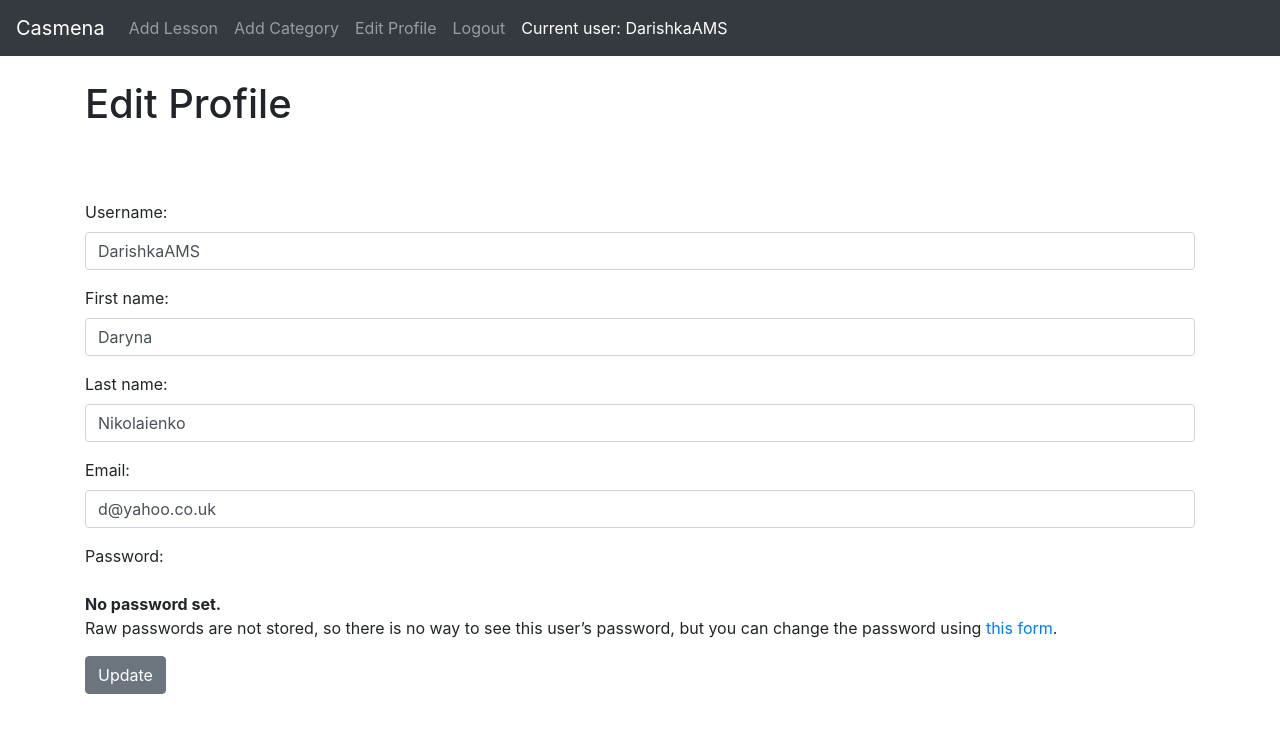
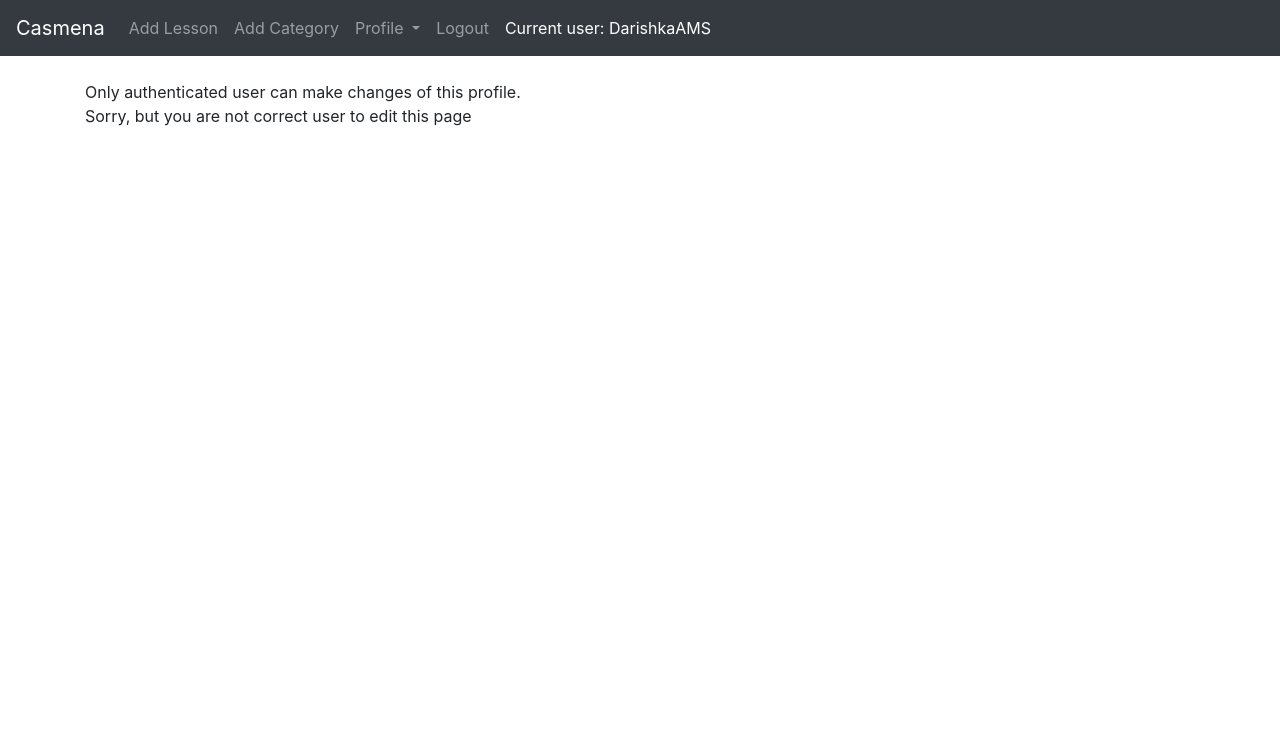
Before and after one commit to DarishkaAMS/Py_Bootcamp_Task-COAX_3rd_Pet_Project_Casmena, a Django app: page /members/edit_profile/ in a window 1280 px wide. Shown: the top 733 px of the page. Run offline with Django 3.2, Linux system fonts and the light colour scheme; a user stored in the database is signed in; data comes from the database, SQL or seed files in the repository; both versions use the stored data as it was after the commit; some libraries are stand-ins or nearby versions.

Commit message:
Add profile and profile  edit pages/views/settings

```diff
--- a/members/urls.py
+++ b/members/urls.py
@@ -1,8 +1,9 @@
 from django.urls import path, include
-from members.views import UserRegisterView, UserEditView, ShowProfilePageView
+from members.views import UserRegisterView, UserEditView, ShowProfilePageView, EditProfilePageView
 
 urlpatterns = [
     path('register/', UserRegisterView.as_view(), name='register'),
     path('edit_profile/', UserEditView.as_view(), name='edit_profile'),
-    path('<int:pk>/profile', ShowProfilePageView.as_view(), name='show_profile_page'),
+    path('<int:pk>/profile/', ShowProfilePageView.as_view(), name='show_profile_page'),
+    path('<int:pk>/edit_profile_page/', EditProfilePageView.as_view(), name='edit_profile_page'),
 ]
--- a/members/views.py
+++ b/members/views.py
@@ -39,6 +39,13 @@ class ShowProfilePageView(DetailView):
         return context
 
 
+class EditProfilePageView(generic.UpdateView):
+    model = Profile
+    template_name = 'edit_profile.html'
+    fields = ['profile_pic']
+    success_url = reverse_lazy('home')
+
+
 class UserViewSet(viewsets.ModelViewSet):
     """
     API endpoint that allows users to be viewed or edited.
--- a/templates/article_details.html
+++ b/templates/article_details.html
@@ -37,7 +37,7 @@
     </form>
 
 
-<a href="{% url 'show_profile_page' post.author.profile.id %} " > Profile Page </a>
+<a href="{% url 'show_profile_page' post.author.profile.id %}" > Profile Page </a>
 <img src="{{ post.author.profile.profile_pic.url}}" width="100" height="100" class="rounded-circle">
     <br/>    <br/>
     <a href="{% url 'home' %}" class="btn btn-secondary"> Back </a>
--- a/templates/base.html
+++ b/templates/base.html
@@ -41,9 +41,17 @@
            <li class="nav-item">
               <a class="nav-link" href="{% url 'add_category' %}">Add Category</a>
            </li>
-           <li class="nav-item">
-               <a class="nav-link" href="{% url 'edit_profile' %}">Edit Profile</a>
-           </li>
+            <li class="nav-item dropdown">
+                <a class="nav-link dropdown-toggle" href="#" id="navbarDropdown" role="button" data-toggle="dropdown" aria-haspopup="true" aria-expanded="false">
+                  Profile
+                </a>
+                <div class="dropdown-menu" aria-labelledby="navbarDropdown">
+                  <a class="dropdown-item" href="{% url 'edit_profile' %}">Edit Settings</a>
+                  <a class="dropdown-item" href="{% url 'edit_profile_page' user.profile.id %}">Edit Profile</a>
+                  <div class="dropdown-divider"></div>
+                  <a class="dropdown-item" href="{% url 'show_profile_page' user.profile.id %}">Show Profile</a>
+                </div>
+          </li>
             <li class="nav-item">
                <a class="nav-link" href="{% url 'logout' %}">Logout</a>
             </li>
--- a/templates/edit_profile.html
+++ b/templates/edit_profile.html
@@ -1,18 +1,27 @@
 {% extends 'base.html' %}
 {% block title %}
-Register
+Edit Profile
 {% endblock %}
+
 {% block content %}
 
-<h1> Edit Profile </h1>
-<br> <br>
+{% if user.is_authenticated %}
+    {% if user.id == profile.user.id %}
+        <h1> You can edit <br> your settings here </h1>
+        <br><br>
 
-<div class="form-group"></div>
-<form method="POST">
-    {% csrf_token %}
-    {{ form.as_p}}
-    <button class="btn btn-secondary"> Update </button>
+        <div class="form-group"></div>
+            <form method="POST" enctype="multipart/form-data">
+                {% csrf_token %}
+                {{ form.as_p}}
+            <button class="btn btn-secondary">Update</button>
 
-</div>
+        </div>
+    {% else %}
+            Only authenticated user can make changes of this profile.
+                <br> Sorry, but you are not correct user to edit this page
+    {% endif %}
+
+{% endif %}
 
 {% endblock %}
```
Also changed, not shown: db.sqlite3, media/images/profile/2e2fac9d4a392456e511345021592dd2_snsrPqi.jpg (added), media/images/profile/download.jpg (added), media/images/profile/download_1.jpg (added).
